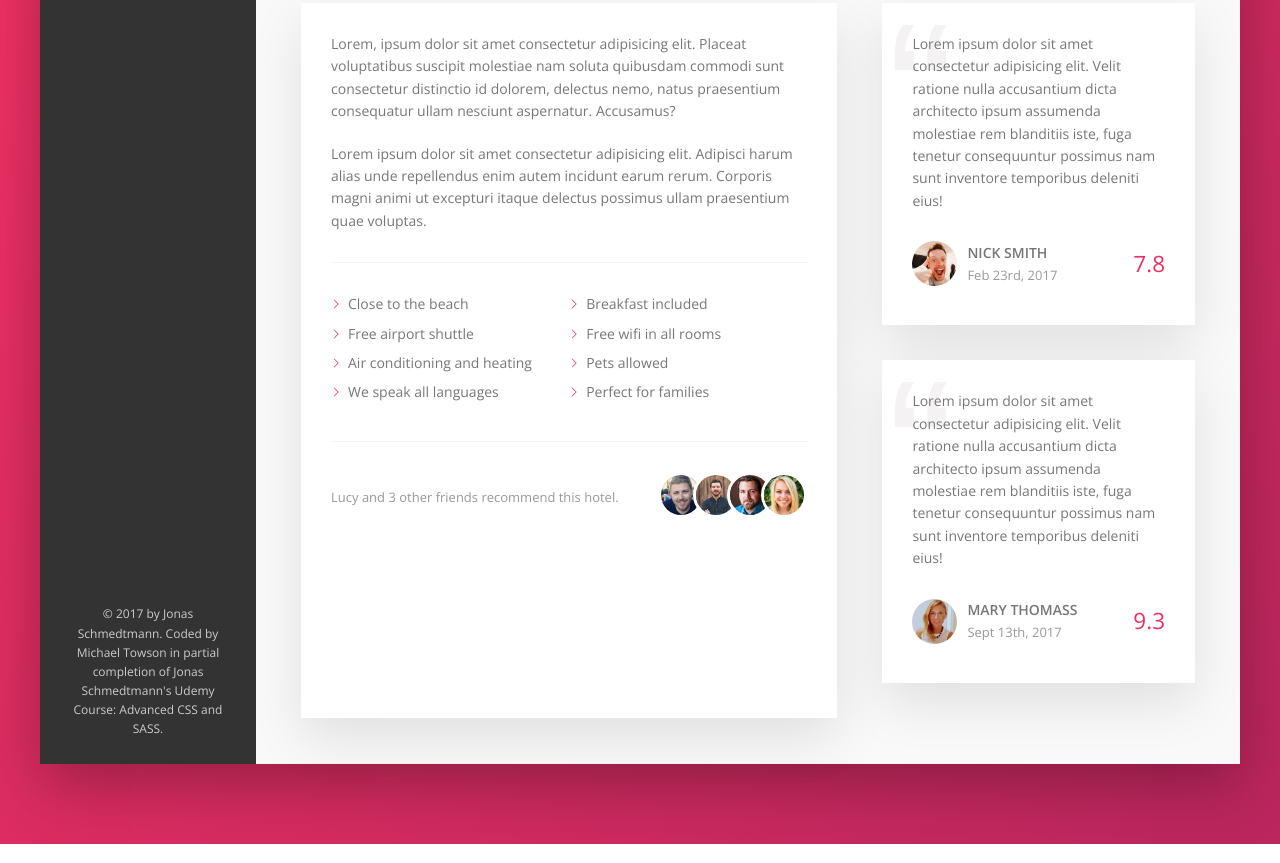
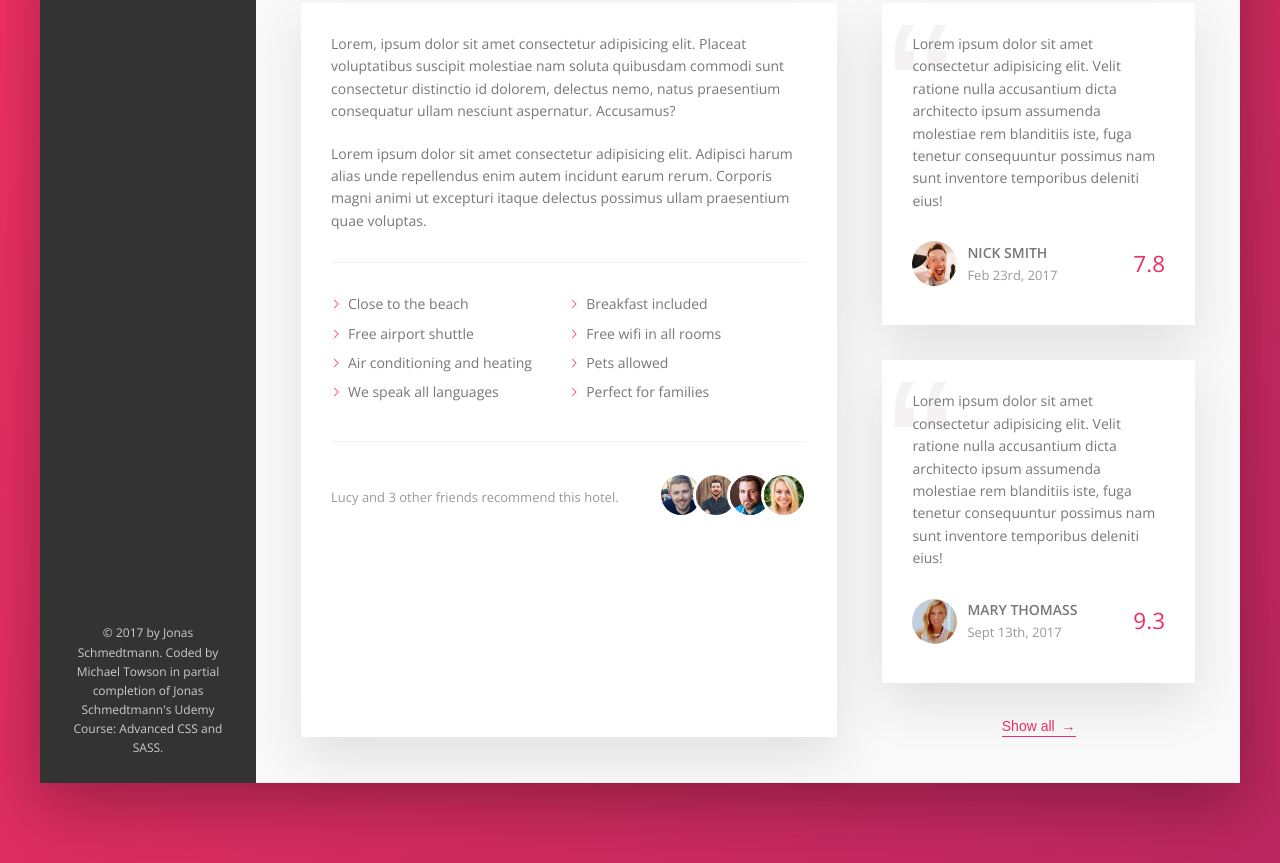
Before and after one commit to MichaelTowson/Trillo, a website: page index.html in a window 1280 px wide. Shown: the part 644-1507 px from the top of the page. Drawn offline with nearby package versions, Linux system fonts and the light colour scheme.

Commit message:
finish user reviews section

```diff
--- a/index.html
+++ b/index.html
@@ -209,6 +209,8 @@
                                     <div class="review__rating">9.3</div>
                                 </figcaption>
                             </figure>
+
+                            <button class="btn-inline">Show all <span>&rarr;</span></button>
                     </div>
                 </div>
             </main>
--- a/static/sass/components/_components.scss
+++ b/static/sass/components/_components.scss
@@ -261,8 +261,17 @@
     cursor: pointer;
     transition: all .2s;
 
+    & span {
+        margin-left: 3px;
+        transition: margin-left .2s;
+    }
+
     &:hover {
         color: var(--color-grey-dark-3);
+
+        span {
+            margin-left: 8px;
+        }
     }
 
     &:focus {
--- a/static/sass/layout/_layout.scss
+++ b/static/sass/layout/_layout.scss
@@ -53,5 +53,7 @@
 .user-reviews {
     background-color: transparent;
     flex: 1;
-    // box-shadow: var(--shadow-light);
+    display: flex;
+    flex-direction: column;
+    align-items: center;
 }
```
Also changed, not shown: static/css/style.css.
